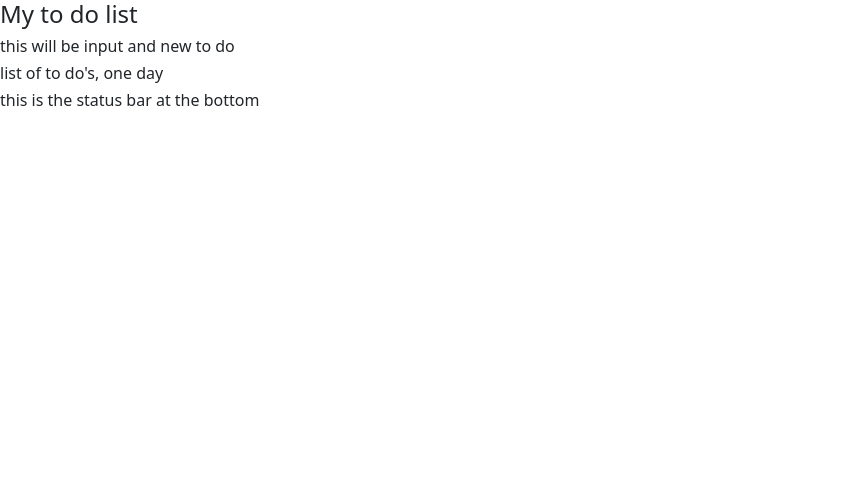
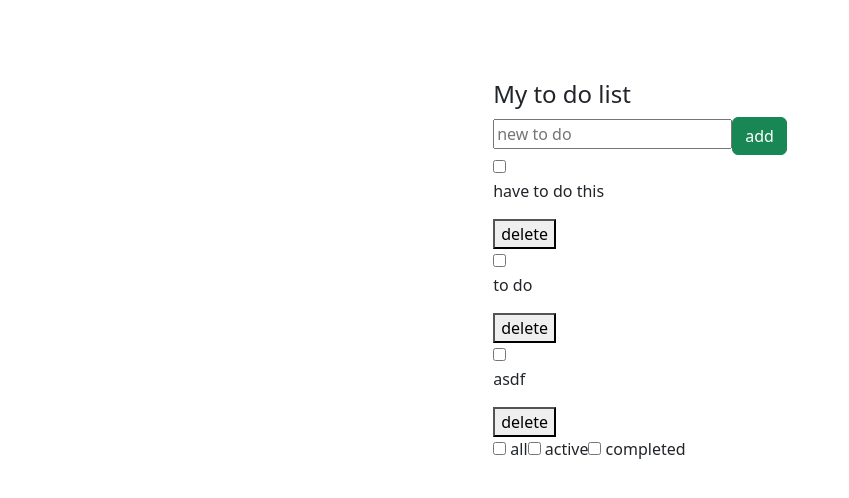
Before and after one commit to jonars99/react-to-do-list, a React (Create React App) app: page / in a window 1280 px wide. Shown: the top 498 px of the page, without its empty margins (0-849 px from the left). Built offline with nearby package versions, Linux system fonts and the light colour scheme.

Commit message:
set up basic layout

```diff
--- a/src/App.js
+++ b/src/App.js
@@ -1,16 +1,41 @@
-import React from 'react';
+import React, { useState }from 'react';
 import 'bootstrap/dist/css/bootstrap.min.css';
 import NewToDo from './Components/NewToDo';
 import ToDoList from './Components/ToDoList';
 import StatusBar from './Components/StatusBar';
+import './styles/style.css';
 
 function App() {
+  const [tasks, setTasks] = useState([
+    {
+      id: 4798,
+      content:	"have to do this",
+      completed:	false
+    },
+    {
+      id:	4800,
+      content:	"to do",
+      completed:	false
+    },
+    {
+      id:	4820,
+      content:	"asdf",
+      completed:	false
+    }
+  ]);
+
   return (
-    <div>
-      <h4>My to do list</h4>
-      <NewToDo />
-      <ToDoList />
-      <StatusBar />
+    <div className="container-fluid">
+      <div className="row">
+        <div className="col-12 todo-wrapper">
+          <div>
+            <h4 className="foo">My to do list</h4>
+            <NewToDo />
+            <ToDoList key={tasks.id} tasks={tasks} setTasks={setTasks}/>
+            <StatusBar />
+          </div>
+        </div>
+      </div>
     </div>
   );
 }
--- a/src/Components/NewToDo.js
+++ b/src/Components/NewToDo.js
@@ -2,9 +2,12 @@ import React from 'react';
 
 const NewToDo = () => {
   return (
-    <div>
-      <h6>this will be input and new to do</h6>
-    </div>
+    <form>
+      <input
+        placeholder="new to do"
+      ></input>
+      <button className="btn btn-success">add</button>
+    </form>
   );
 }
 
--- a/src/Components/StatusBar.js
+++ b/src/Components/StatusBar.js
@@ -2,8 +2,18 @@ import React from 'react';
 
 const StatusBar = () => {
   return (
-    <div>
-      <h6>this is the status bar at the bottom</h6>
+    <div className="row">
+      <div className="col-12">
+        <label>
+          <input type="checkbox" name="all" /> all
+        </label>
+        <label>
+          <input type="checkbox" name="active" /> active
+        </label>
+        <label>
+          <input type="checkbox" name="completed" /> completed
+        </label>
+      </div>
     </div>
   );
 }
--- a/src/Components/ToDoList.js
+++ b/src/Components/ToDoList.js
@@ -1,9 +1,20 @@
 import React from 'react';
 
-const ToDoList = () => {
+const ToDoList = (props) => {
+
+  const toDoListy = props.tasks.map((item) =>
+    <div key={item.id}>
+      <input type="checkbox"></input>
+      <p>{item.content}</p>
+      <button>delete</button>
+    </div>
+  );
+
   return (
-    <div>
-      <h6>list of to do's, one day</h6>
+    <div className="row">
+      <div className="col-12">
+        {toDoListy}
+      </div>
     </div>
   );
 }
--- /dev/null
+++ b/src/styles/style.css
@@ -0,0 +1,6 @@
+.todo-wrapper {
+  display: flex;
+  flex-direction: column;
+  align-items: center;
+  margin-top: 10vh;
+}
```
